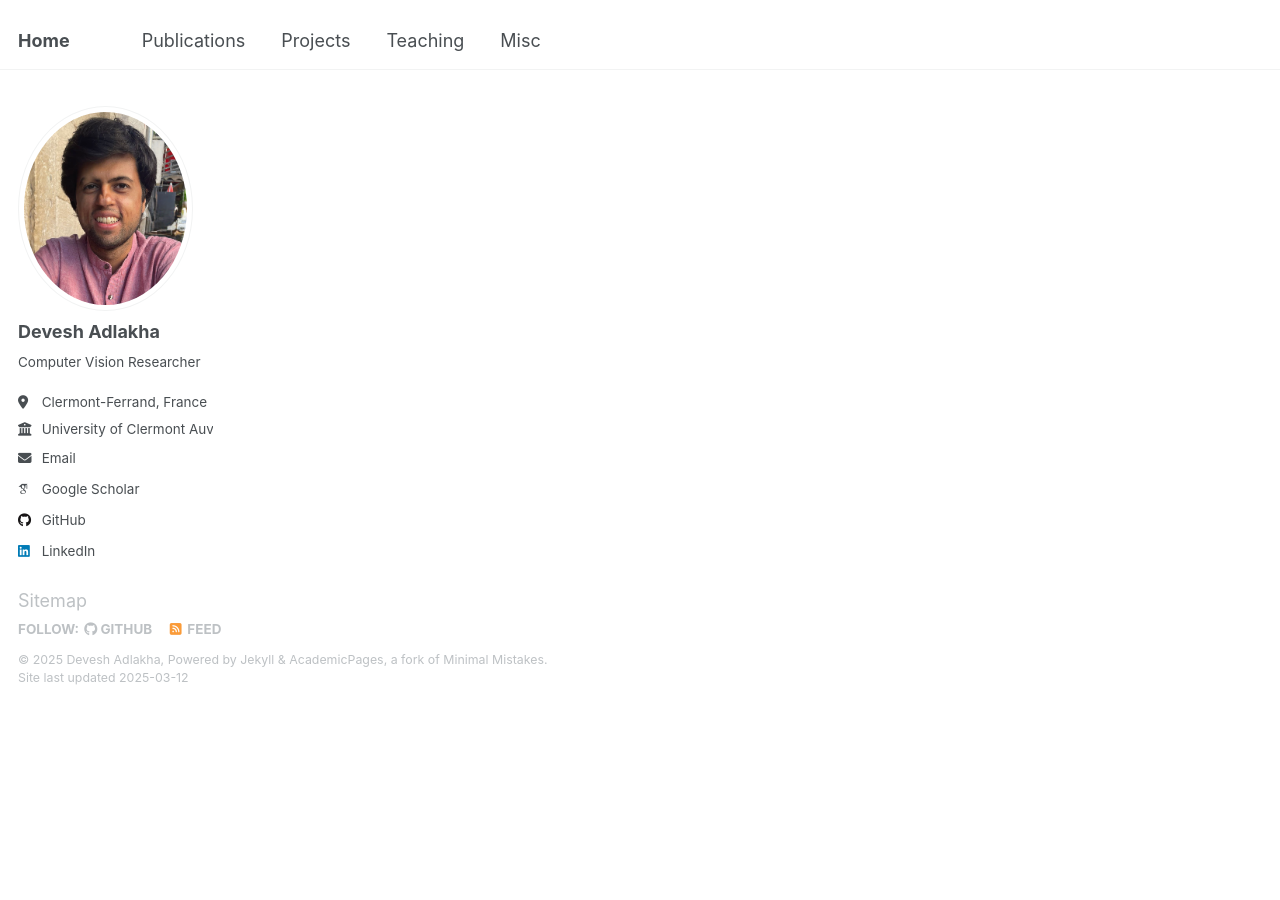
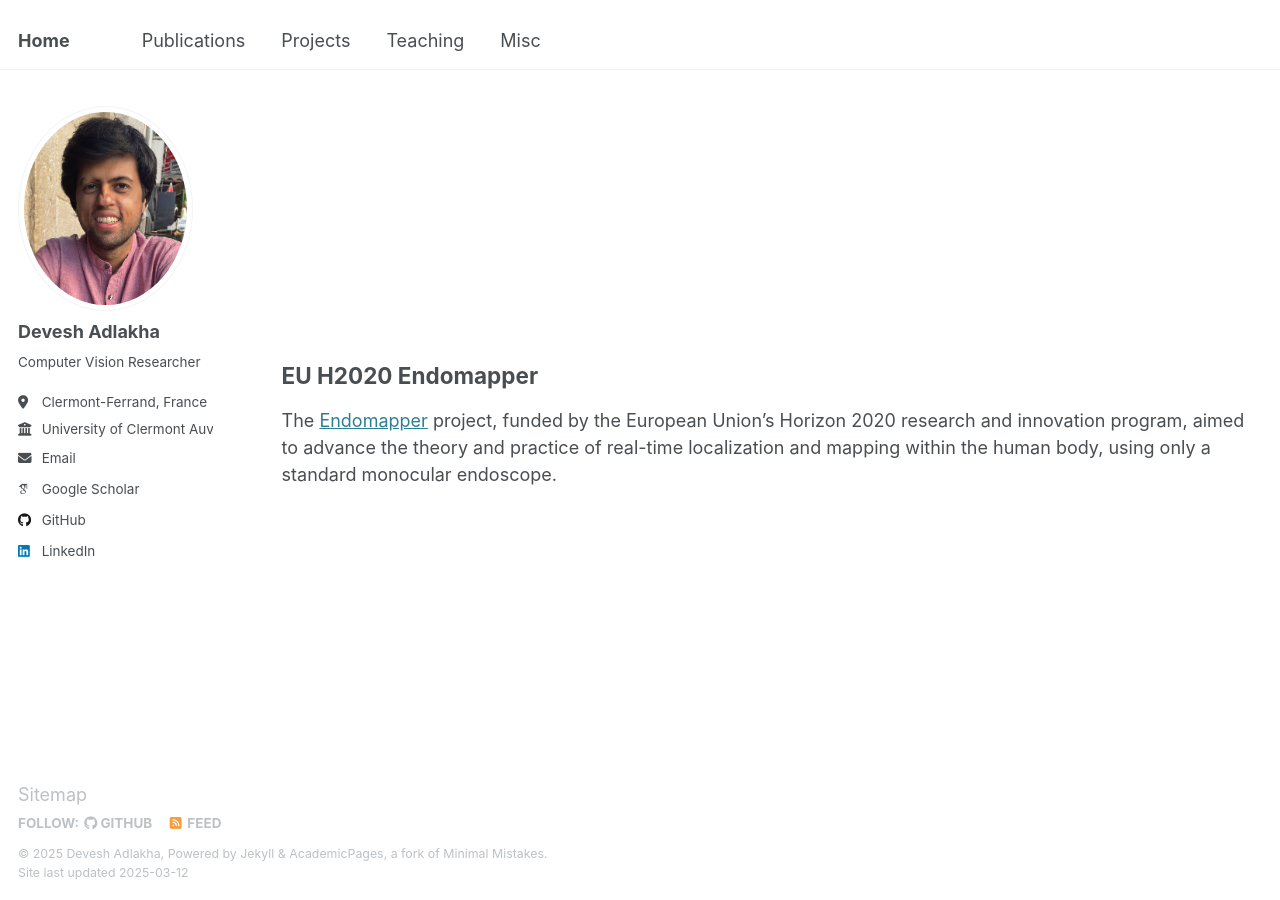
Before and after one commit to devadlakha/devadlakha.github.io, a Jekyll site: the page built from _pages/projects.md, in a window 1280 px wide and 900 px high, scrolled down 1135 px. Built offline with Jekyll 4.4.1, drawn with Linux system fonts in a browser that asks for light colours; some web fonts are replaced; before the commit the page ends 1841 px from its top, so only the background shows below that.

Commit message:
Update projects.md

```diff
--- a/_pages/projects.md
+++ b/_pages/projects.md
@@ -19,3 +19,7 @@ I was part of an [acquisition campaign](https://anr-sumum.fr/campagne-de-captati
 <div style="display: flex; justify-content: center; align-items: center; height: 100vh;">
   <img src="/files/Figures/ArbreSerpents_BMVC20.png" alt="Result from EIP method" style="max-width: 50%; height: auto;">
 </div>
+
+## EU H2020 Endomapper
+
+The [Endomapper](https://sites.google.com/unizar.es/endomapper/home) project, funded by the European Union's Horizon 2020 research and innovation program, aimed to advance the theory and practice of real-time localization and mapping within the human body, using only a standard monocular endoscope.
```
